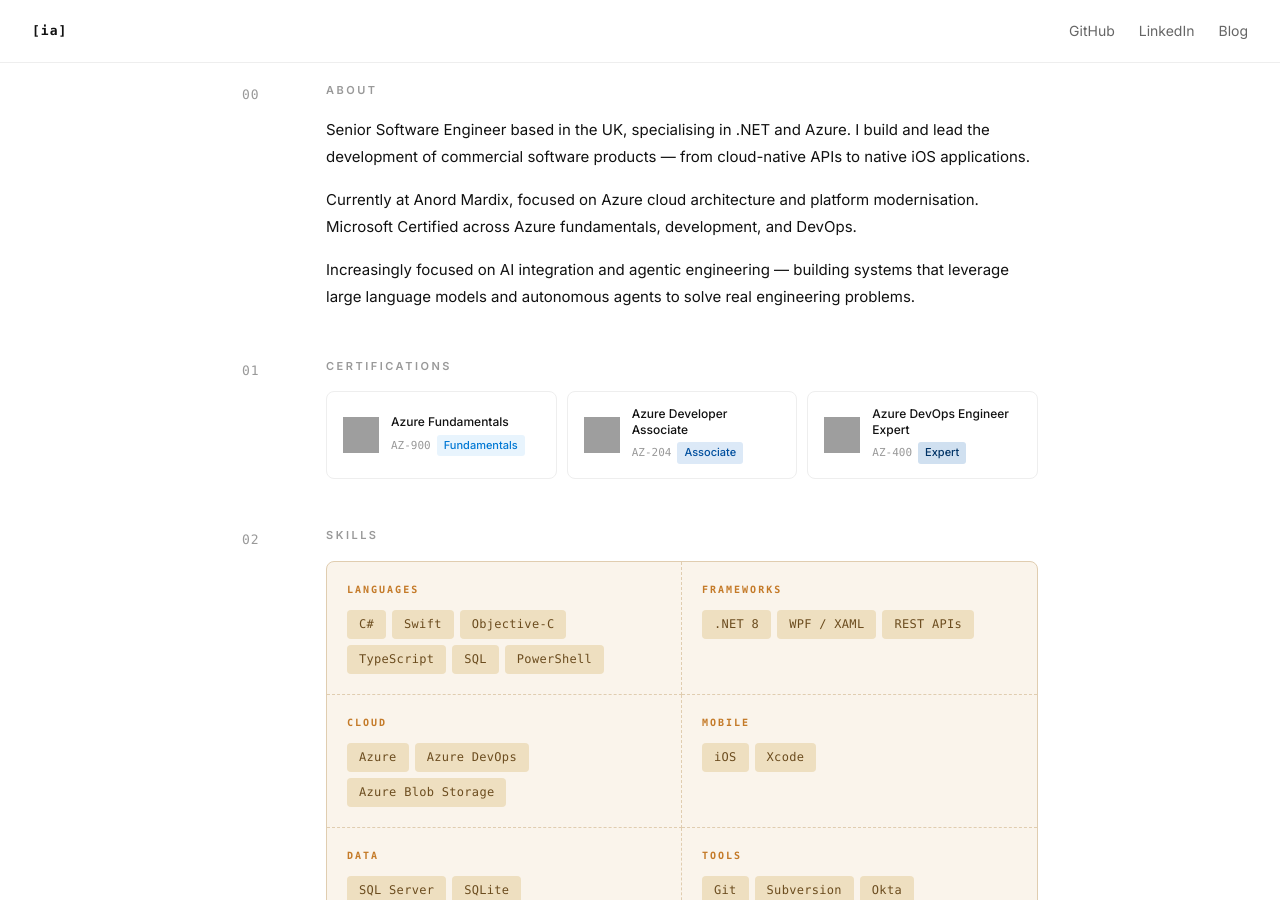
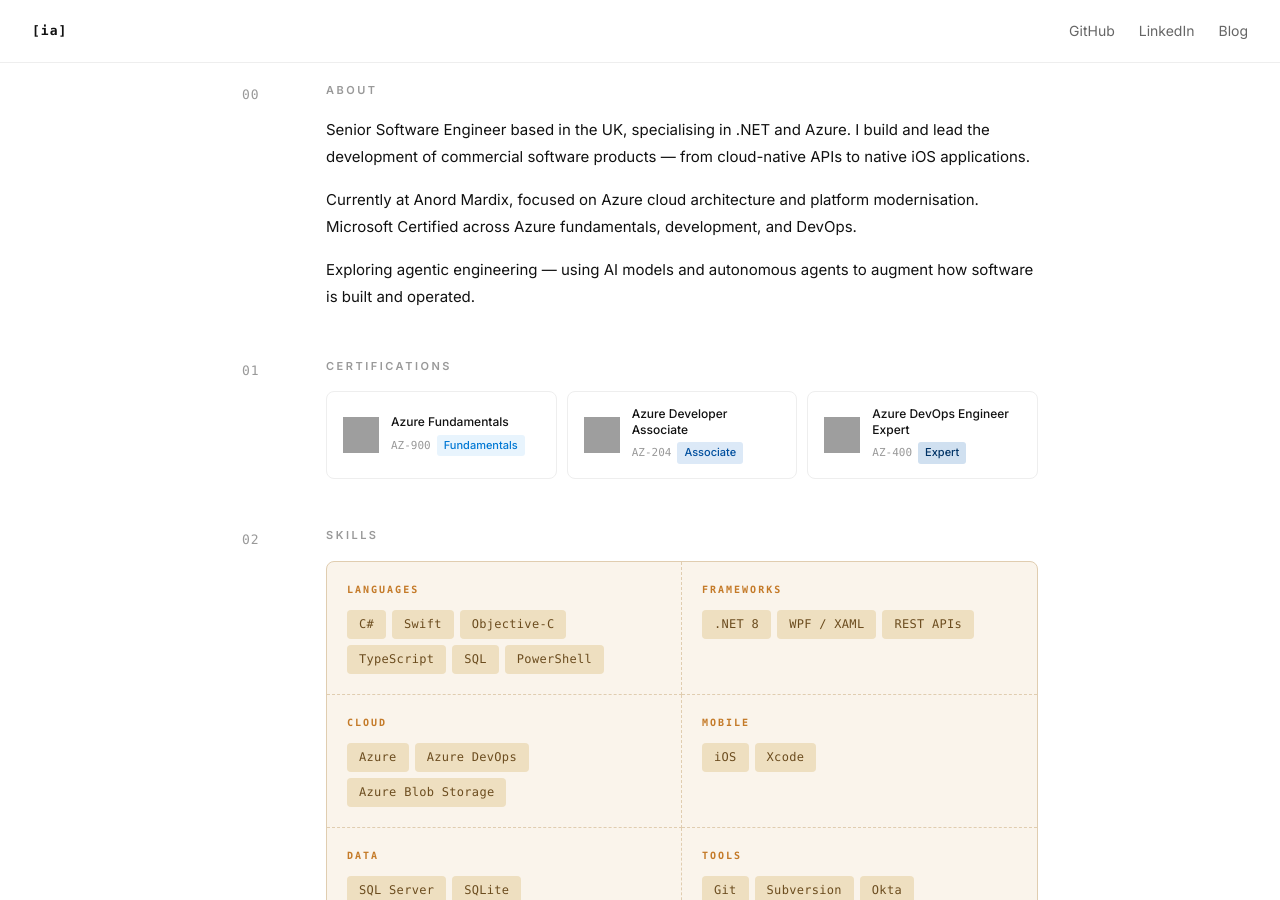
Before and after one commit to sixfortyfour/sixfortyfour.github.io, a Jekyll site: the page built from index.html, in a window 1280 px wide and 900 px high, scrolled down 381 px. Built offline with Jekyll 4.4.1, drawn with Linux system fonts in a browser that asks for light colours; grey boxes are pictures that could not be loaded.

Commit message:
Reword AI/agentic engineering sentence in about section
Co-Authored-By: Claude Sonnet 4.6 <noreply@anthropic.com>

```diff
--- a/index.html
+++ b/index.html
@@ -56,7 +56,7 @@ layout: default
       <h2 class="section-label">About</h2>
       <p class="about-text">Senior Software Engineer based in the UK, specialising in .NET and Azure. I build and lead the development of commercial software products &#8212; from cloud-native APIs to native iOS applications.</p>
       <p class="about-text">Currently at Anord Mardix, focused on Azure cloud architecture and platform modernisation. Microsoft Certified across Azure fundamentals, development, and DevOps.</p>
-      <p class="about-text">Increasingly focused on AI integration and agentic engineering &#8212; building systems that leverage large language models and autonomous agents to solve real engineering problems.</p>
+      <p class="about-text">Exploring agentic engineering &#8212; using AI models and autonomous agents to augment how software is built and operated.</p>
     </div>
   </article>
 
```
